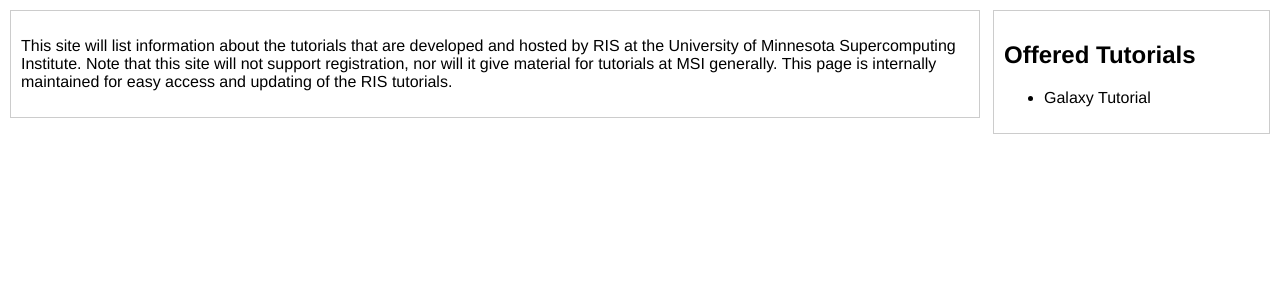
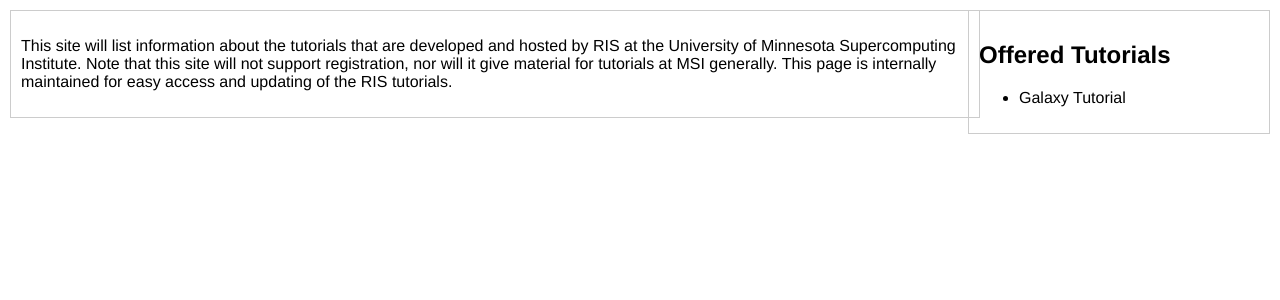
Before and after one commit to msi-ris/Tutorials, a Jekyll site: the page built from index.html, in a window 1280 px wide. Shown: the top 300 px of the page. Built offline with Jekyll 4.4.1, drawn with Linux system fonts in a browser that asks for light colours.

Commit message:
update css

```diff
--- a/css/main.css
+++ b/css/main.css
@@ -24,14 +24,14 @@ body {
     top:10px;
     right:10px;
     width:100%;
-    min-width:700px;
+    min-width:1000px;
 }
 #navdiv {
     position:absolute;
     top:0px;
     right:0px;
     padding:10px;
-    width:255px;
+    width:280px;
     border:1px solid #ccc;
 }
 
```
